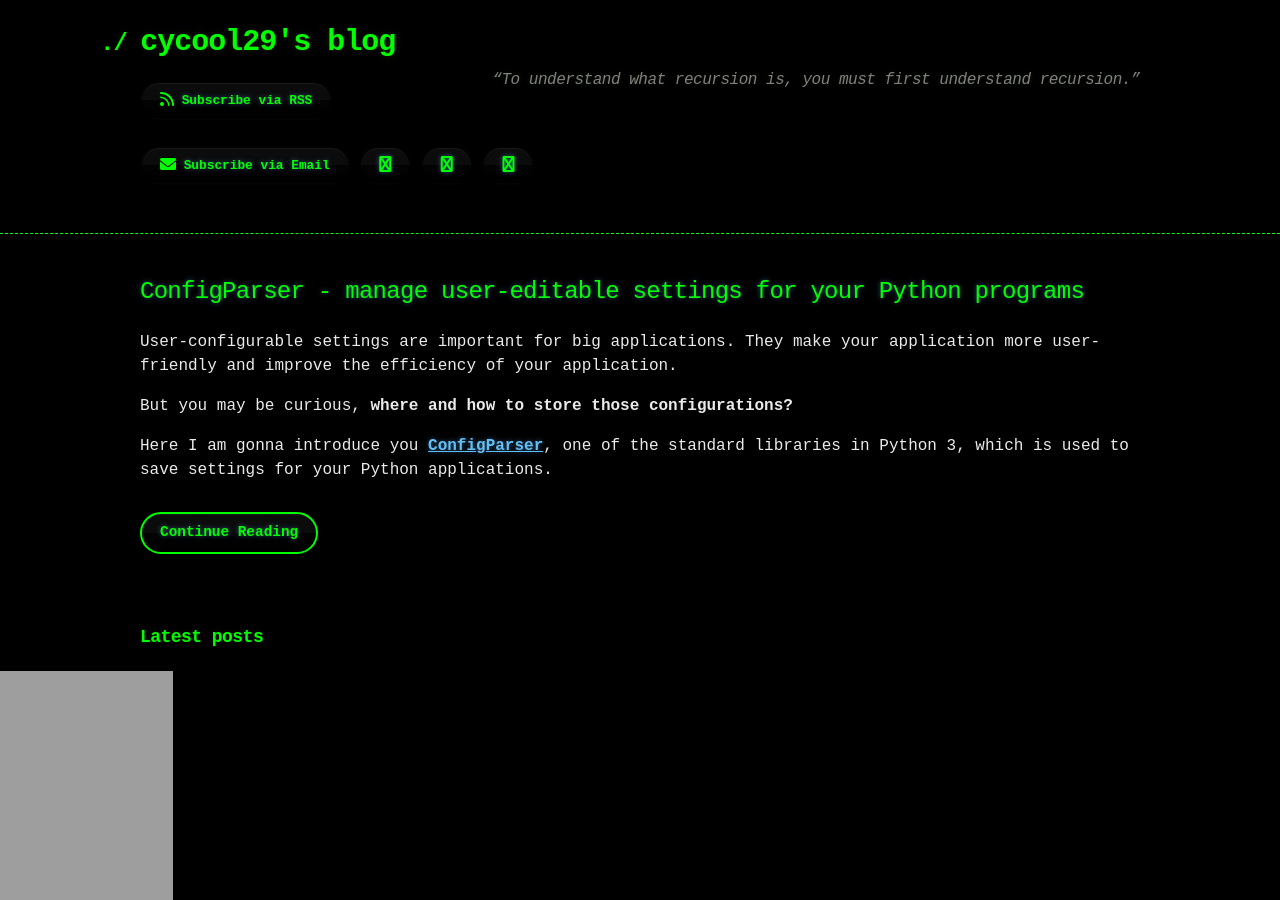
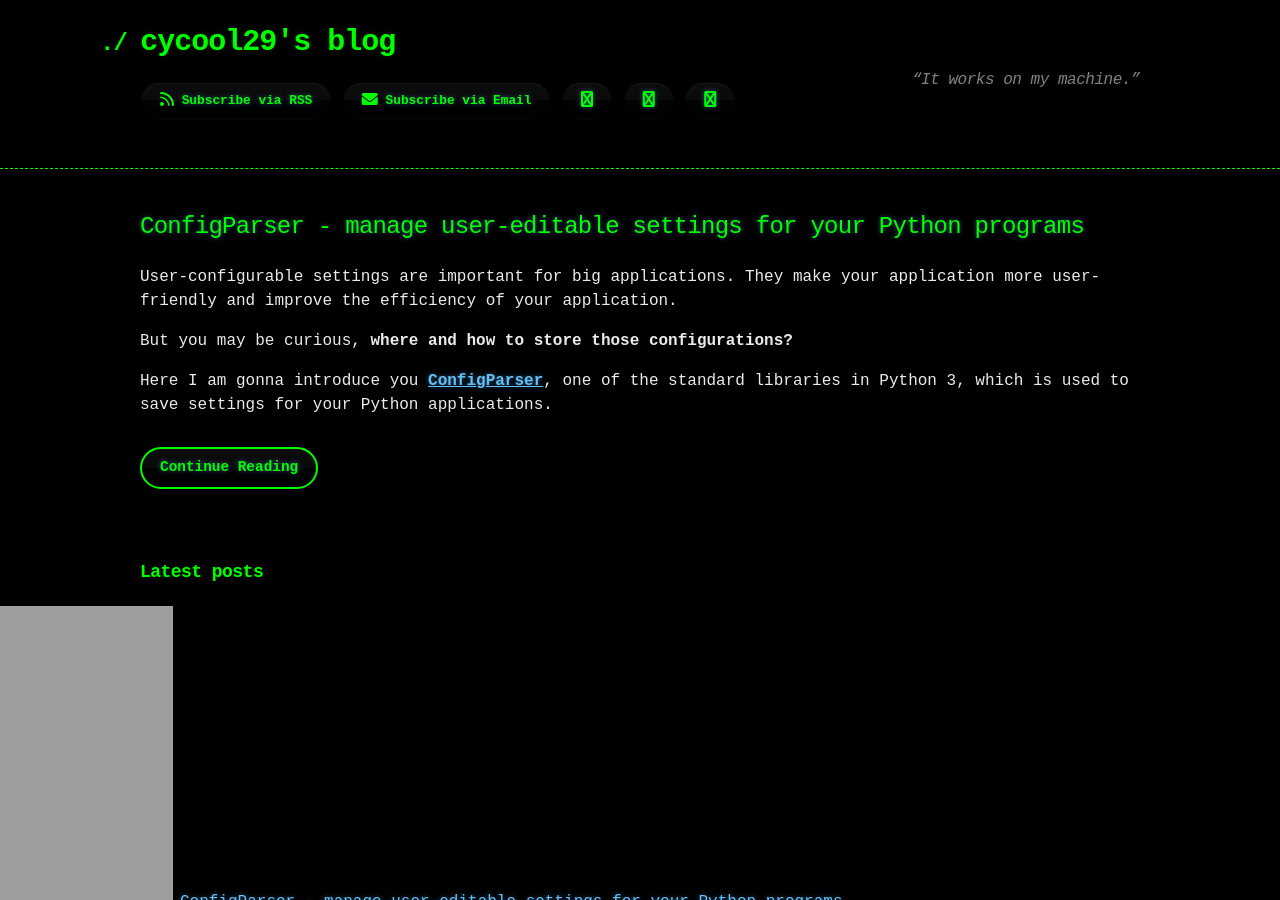
Before and after one commit to cycool29/cycool29.github.io, a Jekyll site: the page built from index.md, in a window 1280 px wide and 900 px high. Built offline with Jekyll 4.4.1, drawn with Linux system fonts in a browser that asks for light colours; a style sheet for code colours, icons or effects is not loaded.

Commit message:
Update quotes

```diff
--- a/_config.yml
+++ b/_config.yml
@@ -1,5 +1,5 @@
 title: cycool29's blog
-description: "“To understand what recursion is, you must first understand recursion.” "
+description: "“It works on my machine.” "
 bio: A high school student. Intermediate in Python, Git, Bash. Learning JavaScript. He/Him. "
 author: cycool29
 url: https://cycool29.github.io
```
